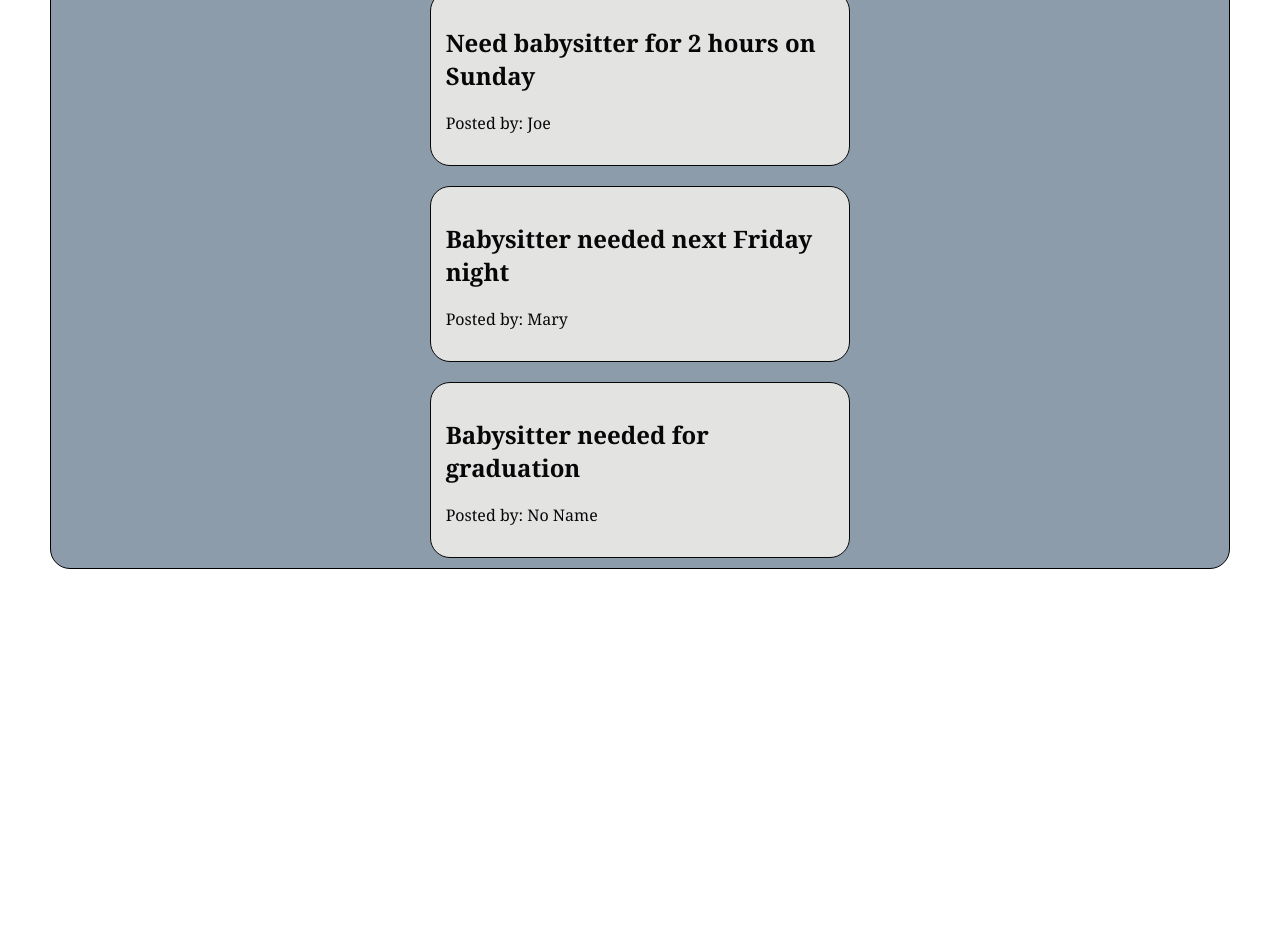
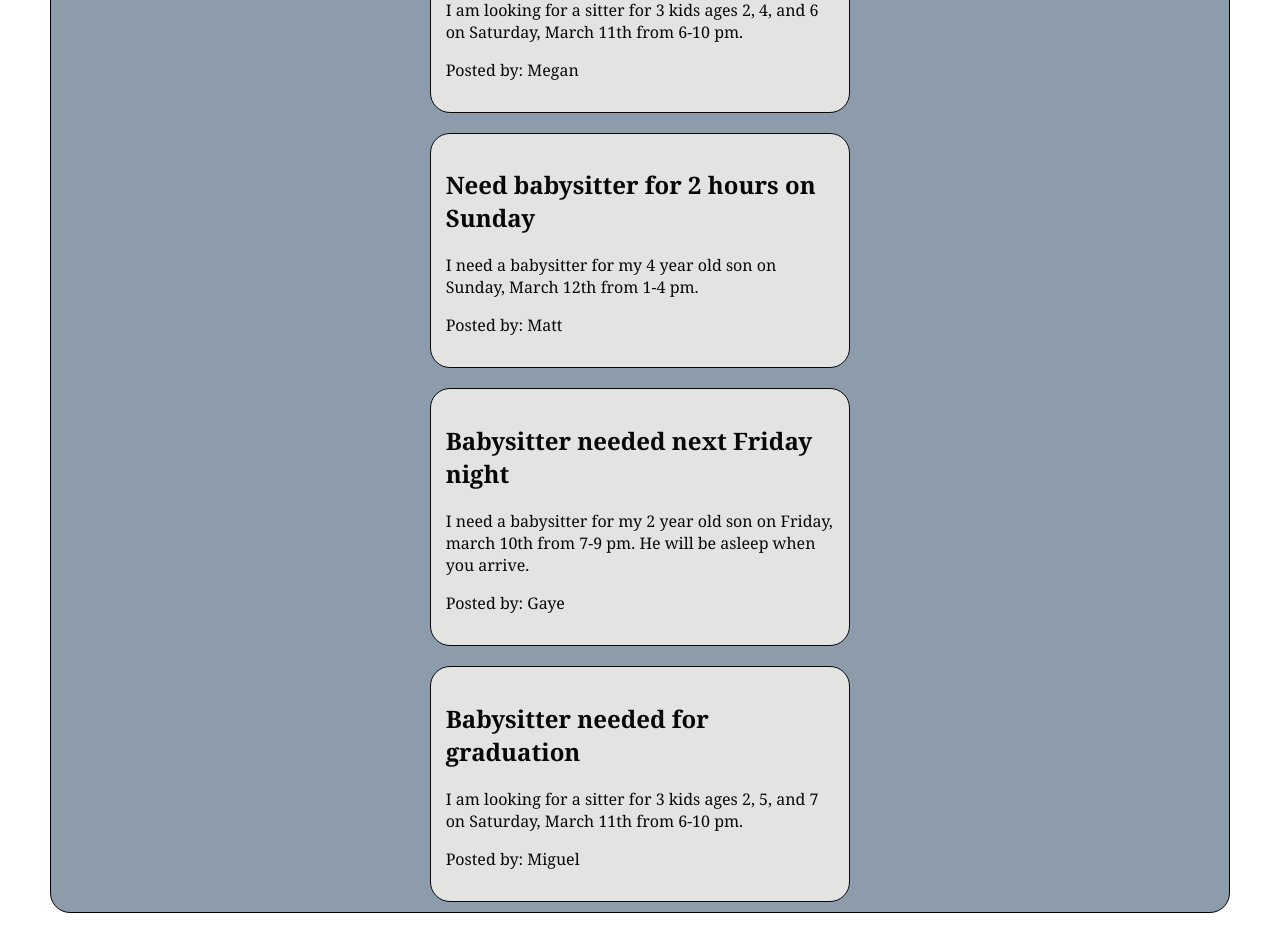
Before and after one commit to Lwalsh2022/Find-My-Sitter, a React (Create React App) app in the folder client/: page / in a window 1280 px wide. Shown: the part 814-1766 px from the top of the page. Before the commit the page ends 1433 px from the top, so only its background shows below. Built offline with nearby package versions, Linux system fonts and the light colour scheme.

Commit message:
added descriptions to landing page

```diff
--- a/client/src/App.js
+++ b/client/src/App.js
@@ -10,6 +10,8 @@ import LandingPage from './components/LandingPage';
 import Sitters from './components/Sitters';
 import styled from 'styled-components';
 import navBar from './components/Nav';
+
+// code for login form
 
 const AppContainer = styled.div`
   width: 100%;
--- a/client/src/components/LandingPage.js
+++ b/client/src/components/LandingPage.js
@@ -13,27 +13,32 @@ const LandingPage = () => {
     {
       id: 1,
       title: 'Babysitter needed Friday night',
+      description: 'I need a babysitter for my 2 year old son on Friday night from 7-9 pm. I will put him to sleep before you arrive.',
       author: 'Lisa'
     },
     {
       id: 2,
       title: 'Babysitter needed Saturday night',
-      author: 'Erich'
+      description: 'I am looking for a sitter for 3 kids ages 2, 4, and 6 on Saturday, March 11th from 6-10 pm.',
+      author: 'Megan'
     },
     {
       id: 3,
       title: 'Need babysitter for 2 hours on Sunday',
-      author: 'Joe'
+      description: 'I need a babysitter for my 4 year old son on Sunday, March 12th from 1-4 pm.',
+      author: 'Matt'
     },
     {
       id: 4,
       title: 'Babysitter needed next Friday night',
-      author: 'Mary'
+      description: 'I need a babysitter for my 2 year old son on Friday, march 10th from 7-9 pm. He will be asleep when you arrive.',
+      author: 'Gaye'
     },
     {
       id: 5,
       title: 'Babysitter needed for graduation',
-      author: 'No Name'
+      description: 'I am looking for a sitter for 3 kids ages 2, 5, and 7 on Saturday, March 11th from 6-10 pm.',
+      author: 'Miguel'
     }
 
    ])
@@ -51,6 +56,7 @@ const LandingPage = () => {
         {currentPosts.map((post) => (
           <div className='singlePost'>
             <h2>{post.title}</h2>
+            <p>{post.description}</p>
             <p>Posted by: {post.author}</p>
           </div>
         ))}
```
